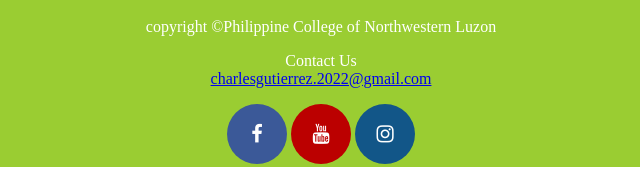
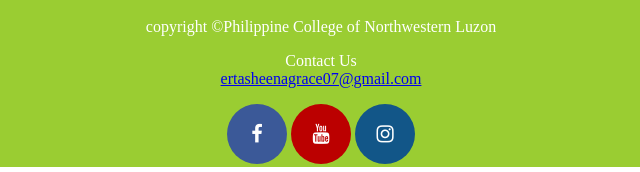
Before and after one commit to SheenaG07/FinalProj, a plain HTML site: page index.html in a window 1280 px wide. Shown: the part 1603-1775 px from the top of the page, 319-959 px from the left. Drawn offline with Linux system fonts and the light colour scheme.

Commit message:
Update index.html

```diff
--- a/index.html
+++ b/index.html
@@ -166,7 +166,7 @@ ul li ul li:hover {background: #666;}
 
     <p>copyright &copy;Philippine College of Northwestern Luzon</p>
     <p>Contact Us<br>
-    <a href="charlesgutierrez.gmail.com">charlesgutierrez.2022@gmail.com</a></p>
+    <a href="ertasheenagrace07.gmail.com">ertasheenagrace07@gmail.com</a></p>
     <a href="https://www.facebook.com/charles.gutierrez.79677471
     " class="fa fa-facebook"></a>
     <a href="https://youtube.com/@daughtry" class="fa fa-youtube"></a>
```
